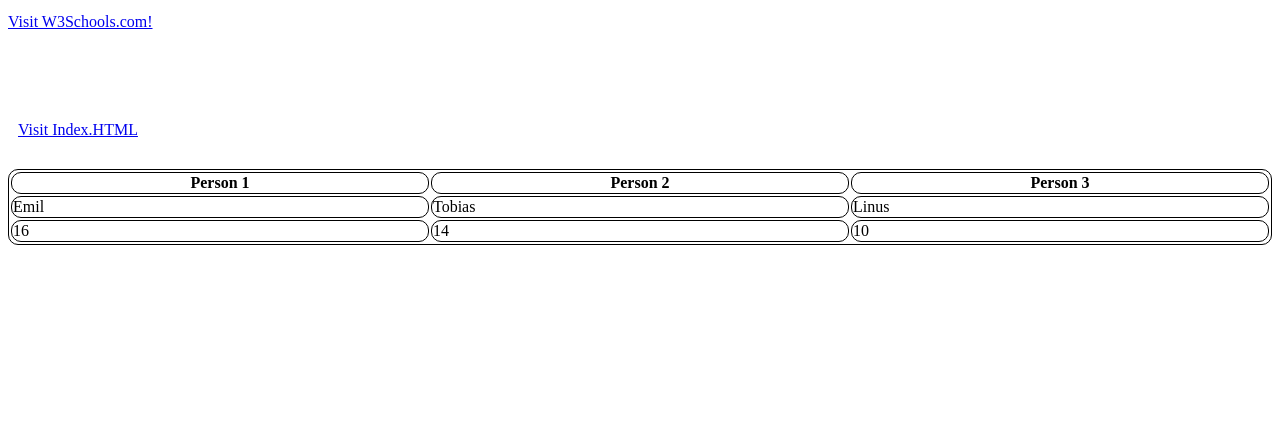
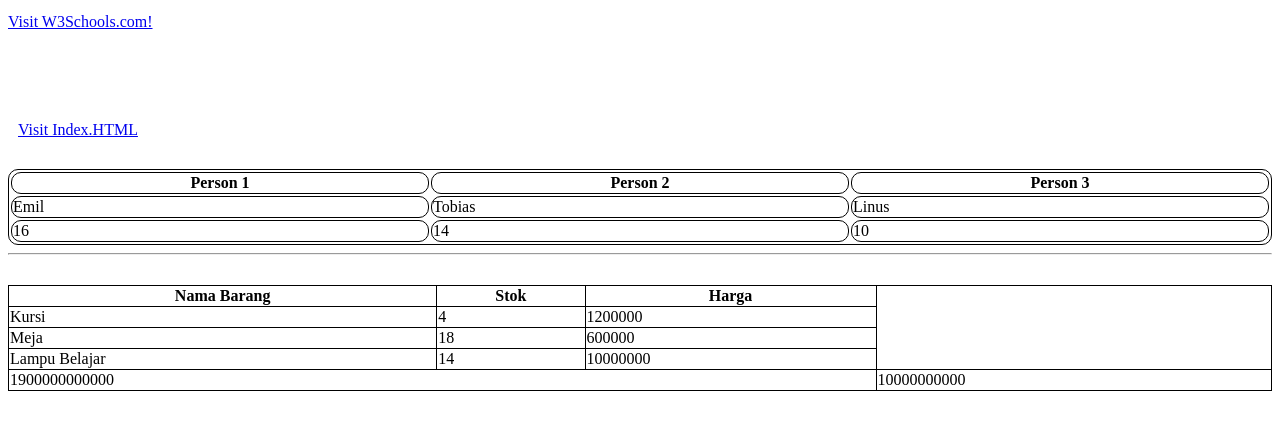
Before and after one commit to rizky-bagus/test-html, a plain HTML site: page icon.html in a window 1280 px wide. Shown: the part 87-516 px from the top of the page. Drawn offline with Linux system fonts and the light colour scheme.

Commit message:
merding cells table rows

```diff
--- a/icon.html
+++ b/icon.html
@@ -9,6 +9,11 @@
         .table-css, .th-css, .td-css {
             border: 1px solid black;
             border-radius: 10px;
+        }
+
+        .table-flat, .th-flat, .td-flat {
+            border: 1px solid black;
+            border-collapse: collapse;
         }
     </style>
 </head>
@@ -38,7 +43,34 @@
           <td class="td-css">14</td>
           <td class="td-css">10</td>
         </tr>
-      </table>
+    </table>
+    <hr>
+    <table style="width:100%;margin-top: 30px;" class="table-flat">
+        <tr>
+          <th class="th-flat">Nama Barang</th>
+          <th class="th-flat">Stok</th>
+          <th class="th-flat">Harga</th>
+        </tr>
+        <tr>
+          <td class="td-flat">Kursi</td>
+          <td class="td-flat">4</td>
+          <td class="td-flat">1200000</td>
+        </tr>
+        <tr>
+          <td class="td-flat">Meja</td>
+          <td class="td-flat">18</td>
+          <td class="td-flat">600000</td>
+        </tr>
+        <tr>
+            <td class="td-flat">Lampu Belajar</td>
+            <td class="td-flat">14</td>
+            <td class="td-flat">10000000</td>
+        </tr>
+        <tr>
+            <td class="td-flat" colspan="3">1900000000000</td>
+            <td class="td-flat">10000000000</td>
+        </tr>
+    </table>
 
 </body>
 </html>
```
